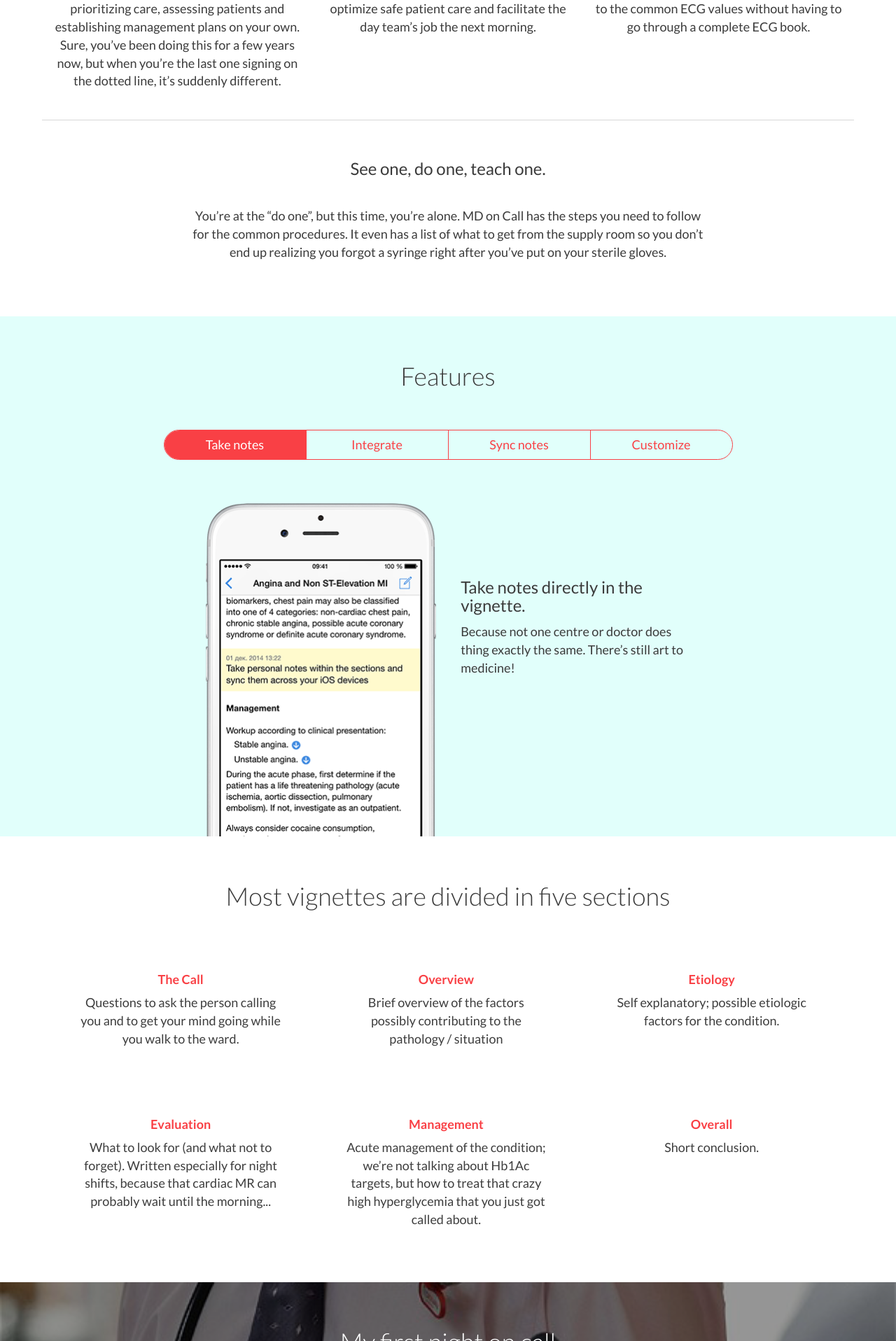
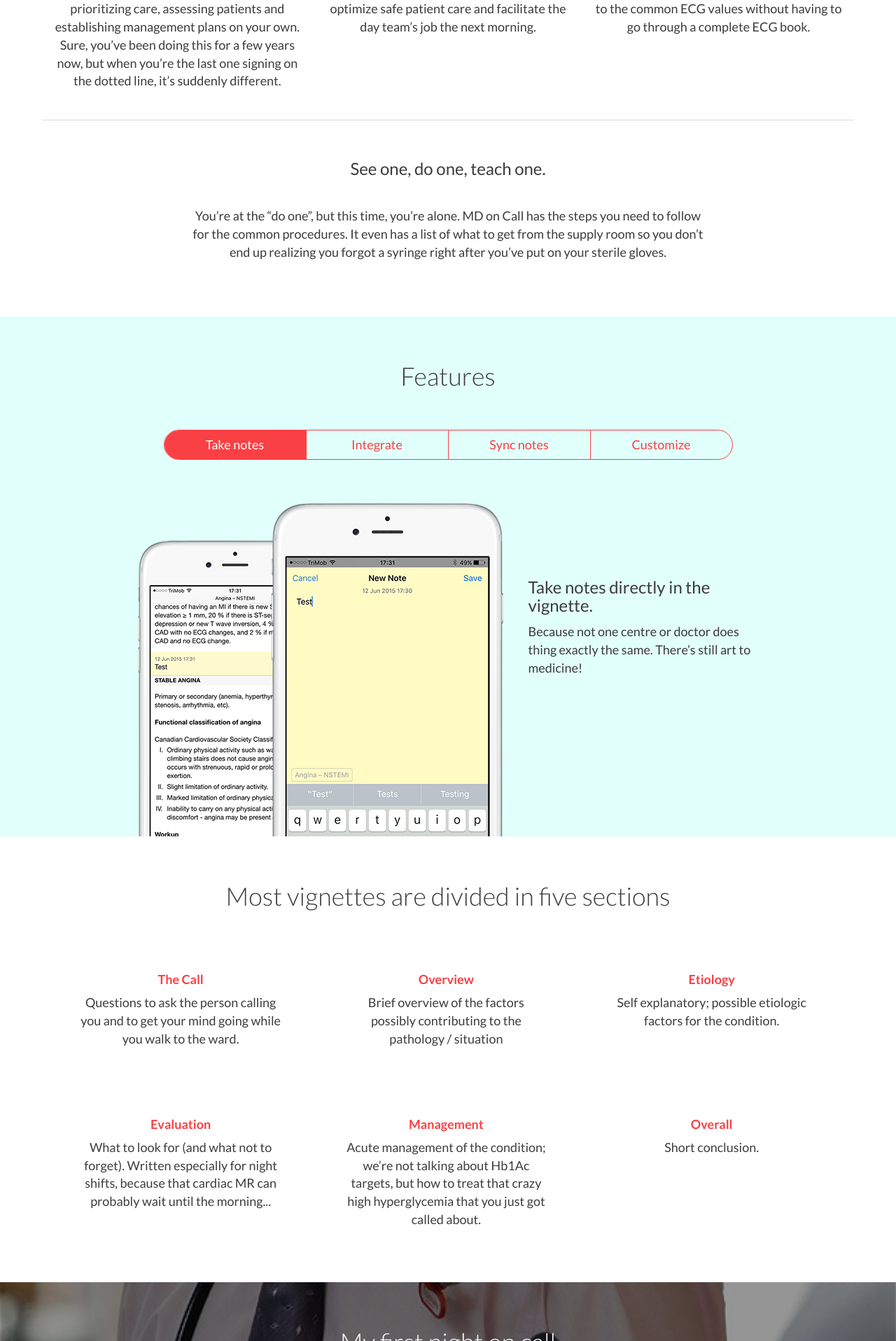
Before and after one commit to Messil/messil.github.io, a Jekyll site: the page built from promo.html, in a window 1280 px wide. Shown: the part 1756-3672 px from the top of the page at 70% size. Built offline with Jekyll 4.4.1, drawn with Linux system fonts in a browser that asks for light colours.

Commit message:
features devices fix

```diff
--- a/promo.html
+++ b/promo.html
@@ -168,28 +168,28 @@
         </ul>
         <div class="tab-content">
             <div role="tabpanel" class="tab-pane active" id="notes">
-                <img src="/images/features-device.png" alt=""/>
+                <img src="/images/features-device1.png" alt=""/>
                 <div>
                     <h3>Take notes directly in the vignette. </h3>
                     <p>Because not one centre or doctor does thing exactly the same. There’s still art to medicine!</p>
                 </div>
             </div>
             <div role="tabpanel" class="tab-pane" id="integrate">
-                <img src="/images/features-device.png" alt=""/>
+                <img src="/images/features-device2.png" alt=""/>
                 <div>
                     <h3>Integrates with multiple apps.</h3>
                     <p>Need to correct that calcium? There’s a direct link to MedCalc, the trusted medical calculator. (sold separately).</p>
                 </div>
             </div>
             <div role="tabpanel" class="tab-pane" id="sync-notes">
-                <img src="/images/features-devices.png" alt="" class="big-img"/>
+                <img src="/images/features-device3.png" alt="" class="big-img"/>
                 <div>
                     <h3>Sync notes across device. </h3>
                     <p>Free sync service so your most recent notes are available on your iPhone and iPad. (iOS only)</p>
                 </div>
             </div>
             <div role="tabpanel" class="tab-pane" id="customize">
-                <img src="/images/features-device.png" alt=""/>
+                <img src="/images/features-device4.png" alt=""/>
                 <div>
                     <h3>Customizable.</h3>
                     <p>Reorganize the bottom tabs to suit your needs.</p>
```
Also changed, not shown: images/features-device.png (deleted), images/features-device1.png (added), images/features-device2.png (added), images/features-device3.png (renamed from images/features-devices.png), images/features-device4.png (added).
